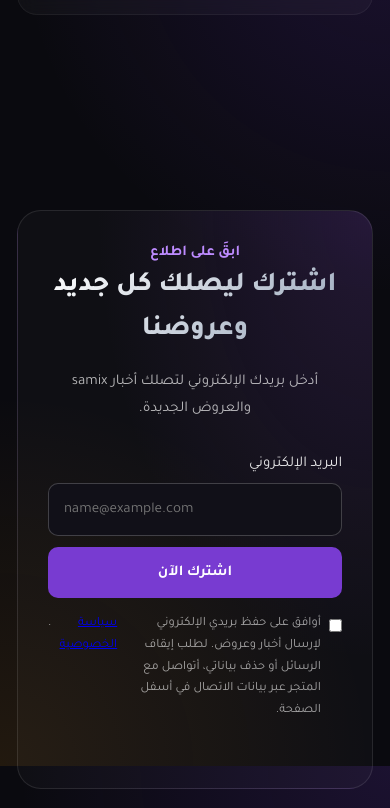
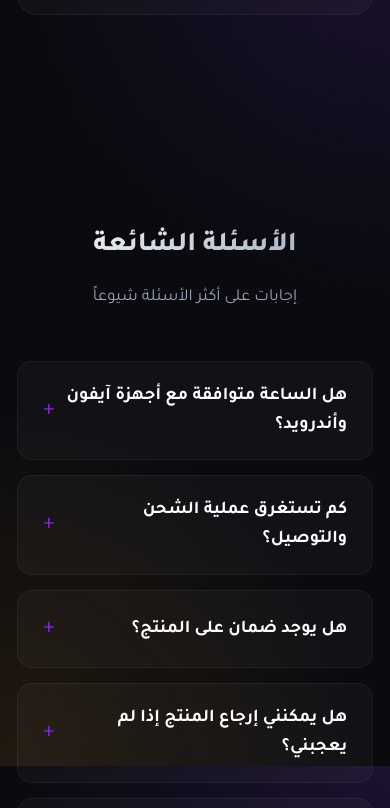
Before and after one commit to aymenka1998/landing-pageP, a Next.js app: page / in a window 390 px wide. Shown: the part 4298-5106 px from the top of the page. Built offline with nearby package versions, Linux system fonts and the light colour scheme.

Commit message:
Remove newsletter signup feature

```diff
--- a/src/app/api/newsletter/route.ts
+++ /dev/null
@@ -1,57 +0,0 @@
-import { NextResponse } from 'next/server';
-
-const EMAIL_PATTERN = /^[^@\s]+@[^@\s]+\.[^@\s]+$/;
-
-export async function POST(request: Request) {
-  let payload: unknown;
-  try {
-    payload = await request.json();
-  } catch {
-    return NextResponse.json({ error: 'Invalid request body.' }, { status: 400 });
-  }
-
-  const body = payload as { email?: unknown; consent?: unknown };
-  const email = typeof body.email === 'string' ? body.email.trim().toLowerCase() : '';
-  if (!EMAIL_PATTERN.test(email) || email.length > 254 || body.consent !== true) {
-    return NextResponse.json({ error: 'A valid email and consent are required.' }, { status: 400 });
-  }
-
-  const supabaseUrl = (process.env.NEXT_PUBLIC_SUPABASE_URL || process.env.SUPABASE_URL || '').replace(/\/$/, '');
-  const supabaseKey = process.env.NEXT_PUBLIC_SUPABASE_PUBLISHABLE_KEY || process.env.SUPABASE_PUBLISHABLE_KEY || '';
-  if (!supabaseUrl || !supabaseKey) {
-    console.error('[newsletter] Missing Supabase URL or publishable key.');
-    return NextResponse.json({ error: 'Newsletter storage is not configured.' }, { status: 503 });
-  }
-
-  try {
-    const response = await fetch(`${supabaseUrl}/rest/v1/newsletter_subscribers`, {
-      method: 'POST',
-      headers: {
-        apikey: supabaseKey,
-        'Content-Type': 'application/json',
-        Prefer: 'return=minimal',
-      },
-      body: JSON.stringify({ email, consent: true }),
-      cache: 'no-store',
-    });
-
-    if (response.ok) return NextResponse.json({ success: true });
-
-    const detail = await response.text();
-    let errorCode = '';
-    try {
-      const databaseError = JSON.parse(detail);
-      errorCode = databaseError?.code || '';
-    } catch {
-      // Keep the raw database response in server logs only.
-    }
-
-    if (errorCode === '23505') return NextResponse.json({ success: true });
-
-    console.error('[newsletter] Supabase insert failed:', response.status, errorCode);
-    return NextResponse.json({ error: 'Could not save the newsletter subscription.' }, { status: 502 });
-  } catch (error) {
-    console.error('[newsletter] Supabase request failed:', error);
-    return NextResponse.json({ error: 'Newsletter storage is temporarily unavailable.' }, { status: 502 });
-  }
-}
--- a/src/app/page.tsx
+++ b/src/app/page.tsx
@@ -2,7 +2,6 @@ import Hero from '@/components/Hero';
 import ProductGallery from '@/components/ProductGallery';
 import Features from '@/components/Features';
 import HowItWorks from '@/components/HowItWorks';
-import Newsletter from '@/components/Newsletter';
 import FAQ from '@/components/FAQ';
 import OrderForm from '@/components/OrderForm';
 import Footer from '@/components/Footer';
@@ -15,7 +14,6 @@ export default function Home() {
       <ProductGallery />
       <Features />
       <HowItWorks />
-      <Newsletter />
       <FAQ />
       <OrderForm />
       <Footer />
--- a/src/app/privacy/page.tsx
+++ b/src/app/privacy/page.tsx
@@ -12,11 +12,11 @@ export default function PrivacyPage() {
       <h1>سياسة الخصوصية</h1>
       <p>هذه صفحة نموذجية يجب على صاحب المتجر مراجعتها وتحديثها قبل النشر وفق طريقة عمله والمتطلبات القانونية السارية.</p>
       <h2>البيانات التي نجمعها</h2>
-      <p>عند إرسال طلب، نعالج الاسم ورقم الهاتف والمدينة والكمية والملاحظات لتأكيد الطلب وتسليمه. إذا اشتركت في النشرة، نحفظ بريدك الإلكتروني وموافقتك لإرسال أخبار وعروض المتجر.</p>
+      <p>عند إرسال طلب، نعالج الاسم ورقم الهاتف والمدينة والكمية والملاحظات لتأكيد الطلب وتسليمه.</p>
       <h2>مقدمو الخدمات والتسويق</h2>
       <p>قد تُرسل بيانات الطلب إلى الخدمات التي فعّلها المتجر لمعالجة الطلبات مثل Supabase أو Google Sheets. لا تُفعّل أدوات قياس Meta وTikTok إلا بعد موافقتك من نافذة ملفات الارتباط، إذا أضاف المتجر معرّفاتها.</p>
       <h2>الاحتفاظ وطلبات الخصوصية</h2>
-      <p>يحدد صاحب المتجر مدة الاحتفاظ المناسبة للطلبات والاشتراكات. لطلب الوصول إلى بياناتك أو تصحيحها أو حذفها، أو لإيقاف رسائل النشرة، تواصل مع المتجر عبر بيانات الاتصال أدناه. أضف هنا مدة المعالجة وأي شروط أو استثناءات تنطبق على متجرك.</p>
+      <p>يحدد صاحب المتجر مدة الاحتفاظ المناسبة ببيانات الطلبات. لطلب الوصول إلى بياناتك أو تصحيحها أو حذفها، تواصل مع المتجر عبر بيانات الاتصال أدناه. أضف هنا مدة المعالجة وأي شروط أو استثناءات تنطبق على متجرك.</p>
       <h2>التواصل</h2>
       <ul>
         {email && <li>البريد الإلكتروني: <a href={`mailto:${email}`}>{email}</a></li>}
--- a/src/components/Newsletter.module.css
+++ /dev/null
@@ -1,15 +0,0 @@
-.newsletter { padding: 6rem 0; }
-.panel { max-width: 850px; margin: auto; padding: clamp(2rem, 6vw, 4.5rem); border: 1px solid rgba(255,255,255,.1); border-radius: 24px; background: radial-gradient(ellipse at top right, rgba(111,55,177,.2), transparent 55%), rgba(255,255,255,.025); text-align: center; }
-.eyebrow { color: #bd8bff; font-weight: 700; }
-.description { color: rgba(255,255,255,.7); line-height: 1.8; }
-.form { max-width: 560px; margin: 2rem auto 0; text-align: right; }
-.label { display: block; margin-bottom: .5rem; color: rgba(255,255,255,.9); }
-.controls { display: flex; gap: .75rem; }
-.controls input { flex: 1; min-width: 0; padding: .9rem 1rem; border: 1px solid rgba(255,255,255,.2); border-radius: 10px; background: #111018; color: white; font: inherit; }
-.controls button { padding: .9rem 1.4rem; border: 0; border-radius: 10px; background: #783bd1; color: white; font: inherit; font-weight: 700; cursor: pointer; }
-.controls button:disabled { opacity: .65; cursor: wait; }
-.consent { display: flex; align-items: flex-start; gap: .55rem; margin-top: 1rem; color: rgba(255,255,255,.62); font-size: .85rem; line-height: 1.7; }
-.consent input { margin-top: .35rem; accent-color: #9c5bea; }
-.message, .error { min-height: 1.7rem; margin: .7rem 0 0; color: #8ee0ad; }
-.error { color: #ff9292; }
-@media (max-width: 560px) { .controls { flex-direction: column; } .controls button { width: 100%; } }
--- a/src/components/Newsletter.tsx
+++ /dev/null
@@ -1,53 +0,0 @@
-'use client';
-
-import { FormEvent, useState } from 'react';
-import { useProductConfig } from '@/config/ProductConfigProvider';
-import styles from './Newsletter.module.css';
-
-export default function Newsletter() {
-  const product = useProductConfig();
-  const [email, setEmail] = useState('');
-  const [state, setState] = useState<'idle' | 'sending' | 'success' | 'error'>('idle');
-
-  async function subscribe(event: FormEvent<HTMLFormElement>) {
-    event.preventDefault();
-    setState('sending');
-    try {
-      const response = await fetch('/api/newsletter', {
-        method: 'POST',
-        headers: { 'Content-Type': 'application/json' },
-        body: JSON.stringify({ email: email.trim().toLowerCase(), consent: new FormData(event.currentTarget).get('newsletter-consent') === 'on' }),
-      });
-      if (!response.ok) {
-        const result = await response.json().catch(() => ({}));
-        console.error('[newsletter] Subscription failed:', result.error || `HTTP ${response.status}`);
-        throw new Error('Subscription failed');
-      }
-      setState('success');
-      setEmail('');
-    } catch { setState('error'); }
-  }
-
-  return (
-    <section className={`section ${styles.newsletter}`} id="newsletter">
-      <div className="container">
-        <div className={styles.panel}>
-          <span className={styles.eyebrow}>ابقَ على اطلاع</span>
-          <h2 className="section-title">اشترك ليصلك كل جديد وعروضنا</h2>
-      <p className={styles.description}>أدخل بريدك الإلكتروني لتصلك أخبار {product.name} والعروض الجديدة.</p>
-          <form className={styles.form} onSubmit={subscribe}>
-            <label className={styles.label} htmlFor="newsletter-email">البريد الإلكتروني</label>
-            <div className={styles.controls}>
-              <input id="newsletter-email" type="email" autoComplete="email" required maxLength={254} value={email} onChange={(event) => setEmail(event.target.value)} placeholder="name@example.com" dir="ltr" />
-              <button type="submit" disabled={state === 'sending'}>{state === 'sending' ? 'جارٍ الاشتراك…' : 'اشترك الآن'}</button>
-            </div>
-            <label className={styles.consent}><input type="checkbox" name="newsletter-consent" required /> أوافق على حفظ بريدي الإلكتروني لإرسال أخبار وعروض. لطلب إيقاف الرسائل أو حذف بياناتي، أتواصل مع المتجر عبر بيانات الاتصال في أسفل الصفحة. <a href="/privacy">سياسة الخصوصية</a>.</label>
-          </form>
-          <p className={state === 'error' ? styles.error : styles.message} role="status" aria-live="polite">
-            {state === 'success' ? 'تم تسجيل اشتراكك بنجاح، شكرًا لك.' : state === 'error' ? 'تعذر إتمام الاشتراك. حاول مرة أخرى لاحقًا.' : ''}
-          </p>
-        </div>
-      </div>
-    </section>
-  );
-}
```
